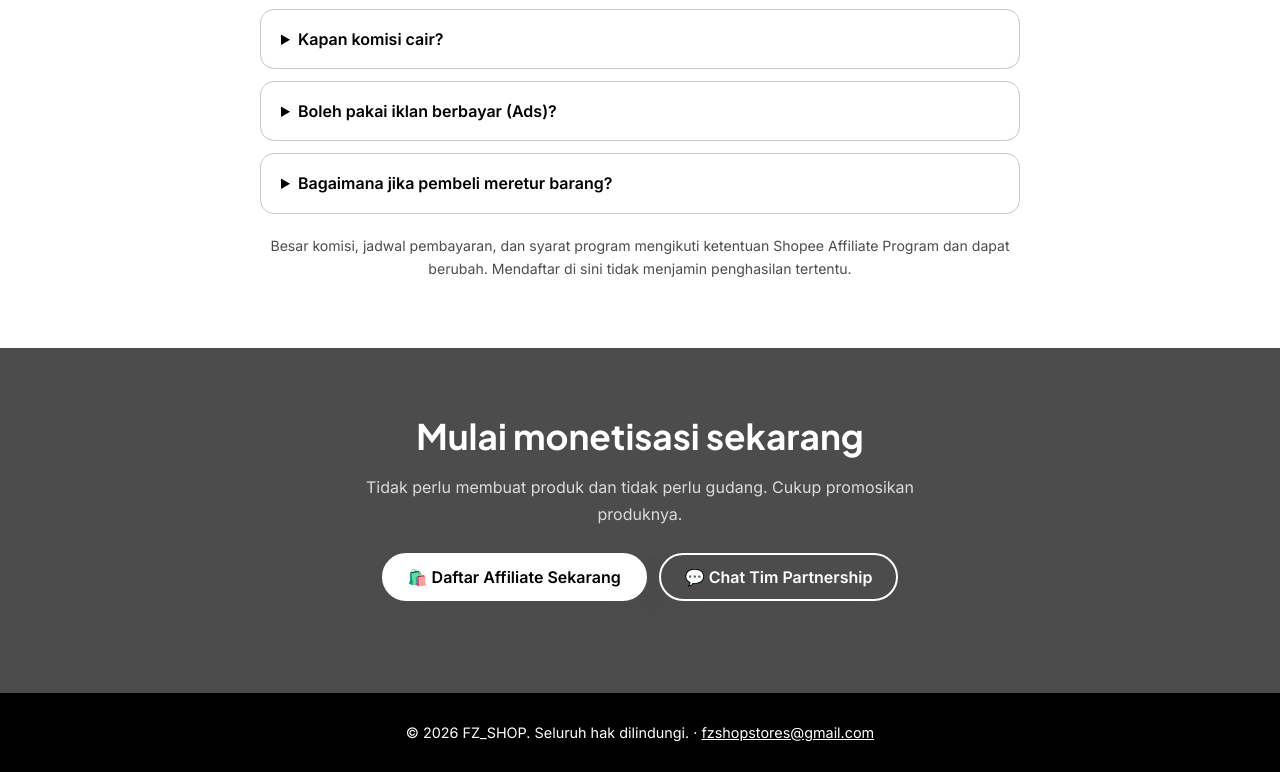
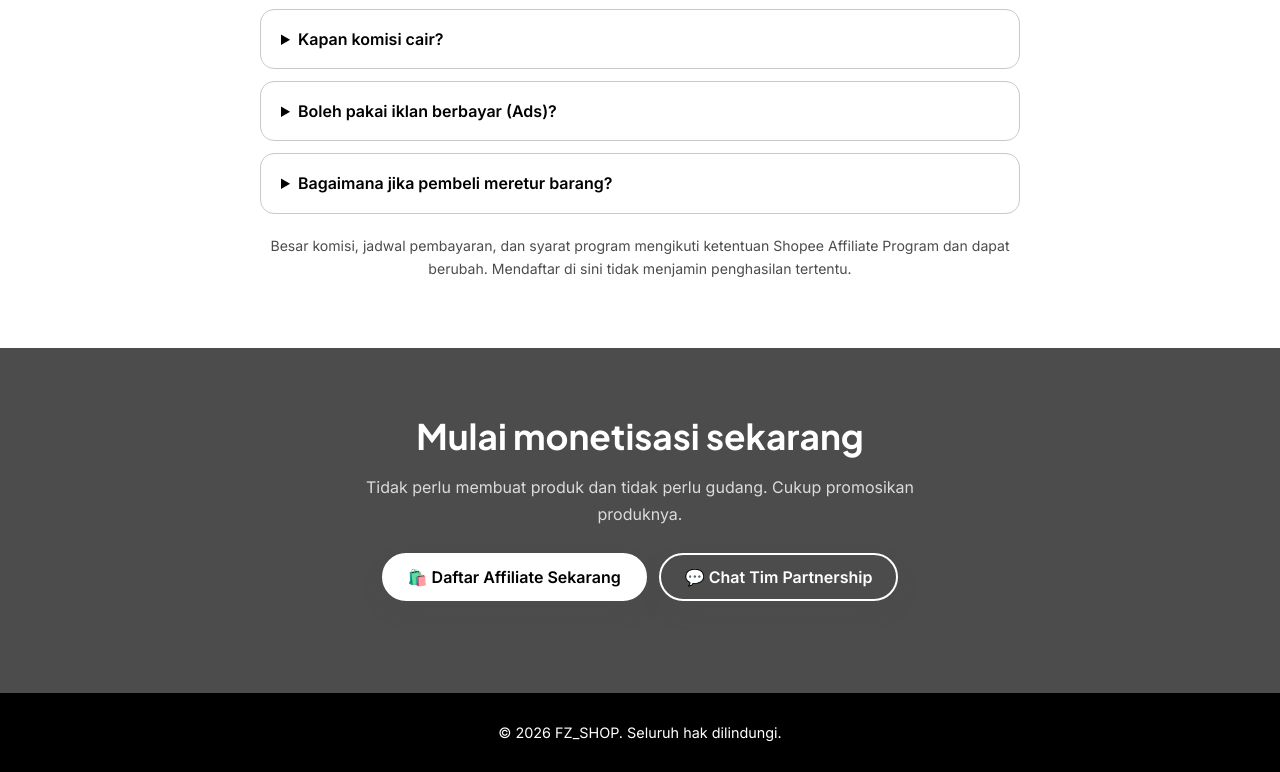
Before and after one commit to fzshop/AFFILIATE-FZ_SHOP, a plain HTML site: page index.html in a window 1280 px wide. Shown: the part 2944-3716 px from the top of the page. Drawn offline with Linux system fonts and the light colour scheme.

Commit message:
Update index.html

```diff
--- a/index.html
+++ b/index.html
@@ -116,7 +116,7 @@ input.bad,select.bad{border-color:var(--err)}.err{display:none;color:var(--err);
 <section class="final"><div class="wrap"><h2>Mulai monetisasi sekarang</h2><p>Tidak perlu membuat produk dan tidak perlu gudang. Cukup promosikan produknya.</p>
 <div class="cta"><button class="btn white" data-open>🛍️ Daftar Affiliate Sekarang</button><a class="btn wa" href="#" target="_blank" rel="noopener">💬 Chat Tim Partnership</a></div></div></section>
 </main>
-<footer>© <span id="yr"></span> FZ_SHOP. Seluruh hak dilindungi. · <a class="ml" href="#"><span data-em></span></a></footer>
+<footer>© <span id="yr"></span> FZ_SHOP. Seluruh hak dilindungi.</footer>
 
 <div class="ov" id="ov" role="dialog" aria-modal="true" aria-labelledby="mt"><div class="modal" id="md"></div></div>
 <script>
@@ -127,7 +127,7 @@ formName:"Pendaftaran Affiliate FZ_SHOP"};
 // =====================================
 var $=function(s,r){return(r||document).querySelector(s)},$$=function(s,r){return Array.from((r||document).querySelectorAll(s))};
 function waUrl(t){return 'https://wa.me/'+CONFIG.wa+(t?'?text='+encodeURIComponent(t):'')}
-$('#yr').textContent=new Date().getFullYear();$('[data-em]').textContent=CONFIG.email;$('.ml').href='mailto:'+CONFIG.email;
+$('#yr').textContent=new Date().getFullYear();
 $('.wa').href=waUrl('Halo, saya ingin bertanya tentang program affiliate FZ_SHOP.');
 var b=$('.burger'),mn=$('#menu');b.onclick=function(){var o=mn.classList.toggle('open');b.setAttribute('aria-expanded',o)};
 $$('#menu a').forEach(function(a){a.onclick=function(){mn.classList.remove('open');b.setAttribute('aria-expanded',false)}});
```
